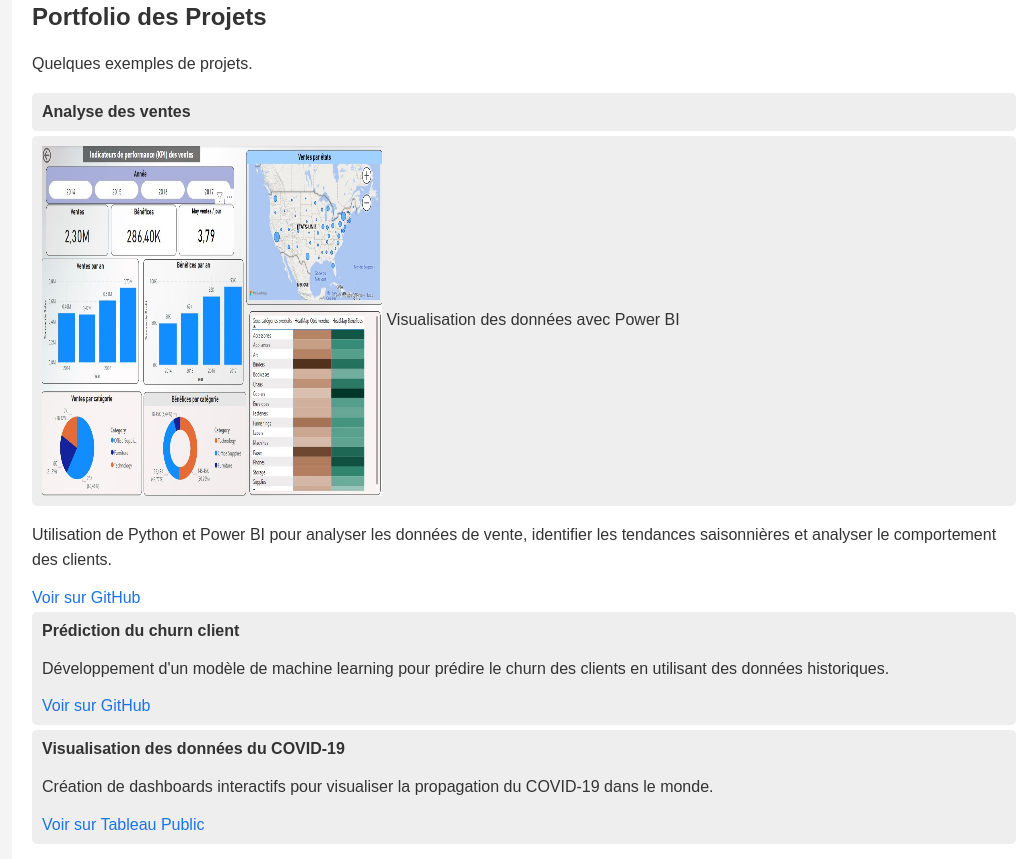
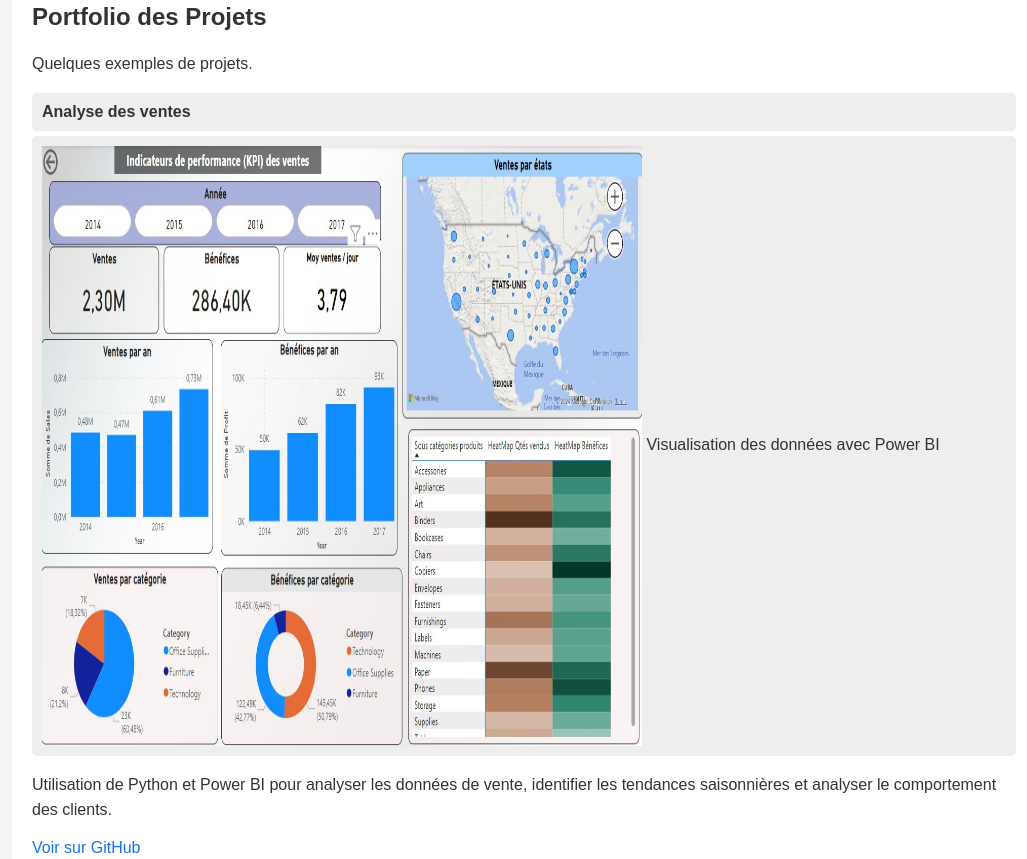
Before and after one commit to SylviaPokam89/Sylvia-POKAM.github.io, a plain HTML site: page index.html in a window 1280 px wide. Shown: the part 1720-2579 px from the top of the page, without its empty margins (116-1143 px from the left). Drawn offline with Linux system fonts and the light colour scheme.

Commit message:
Update index.html

```diff
--- a/index.html
+++ b/index.html
@@ -167,7 +167,7 @@
         <ul>
             <li>
                 <strong>Analyse des ventes</strong><br>
-                <li><img src="images/Dasboard KPI des ventes.jpg" alt="Dasboard KPI" style="width:340px; height:350px; vertical-align:middle;"> Visualisation des données avec Power BI</li>
+                <li><img src="images/Dasboard KPI des ventes.jpg" alt="Dasboard KPI" style="width:600px; height:600px; vertical-align:middle;"> Visualisation des données avec Power BI</li>
                 <p>Utilisation de Python et Power BI pour analyser les données de vente, identifier les tendances saisonnières et analyser le comportement des clients.</p>
                 <a href="https://github.com/SylviaPokam89/projet-ecommerce" target="_blank">Voir sur GitHub</a>
             </li>
```
